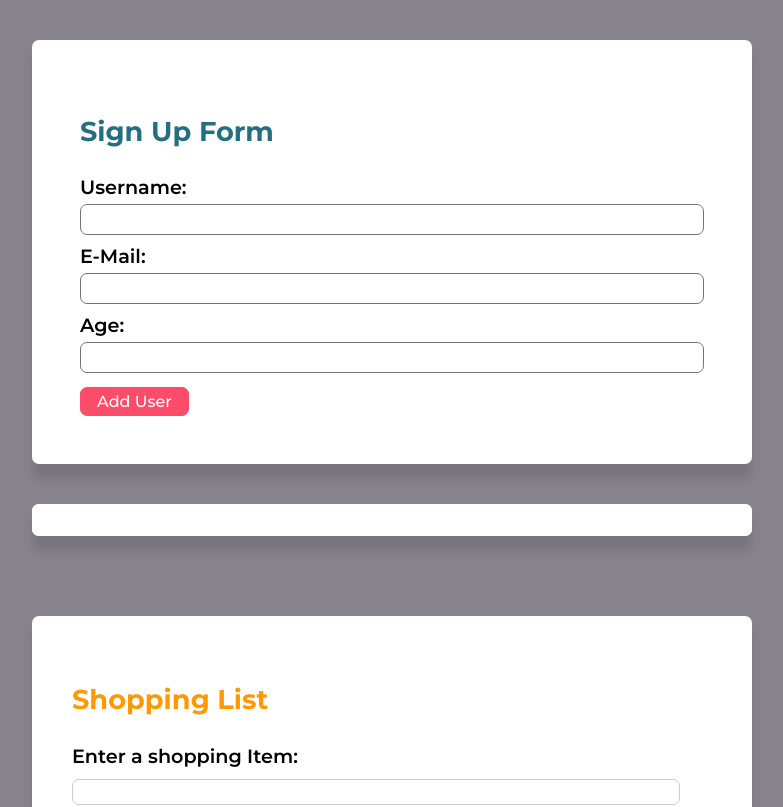
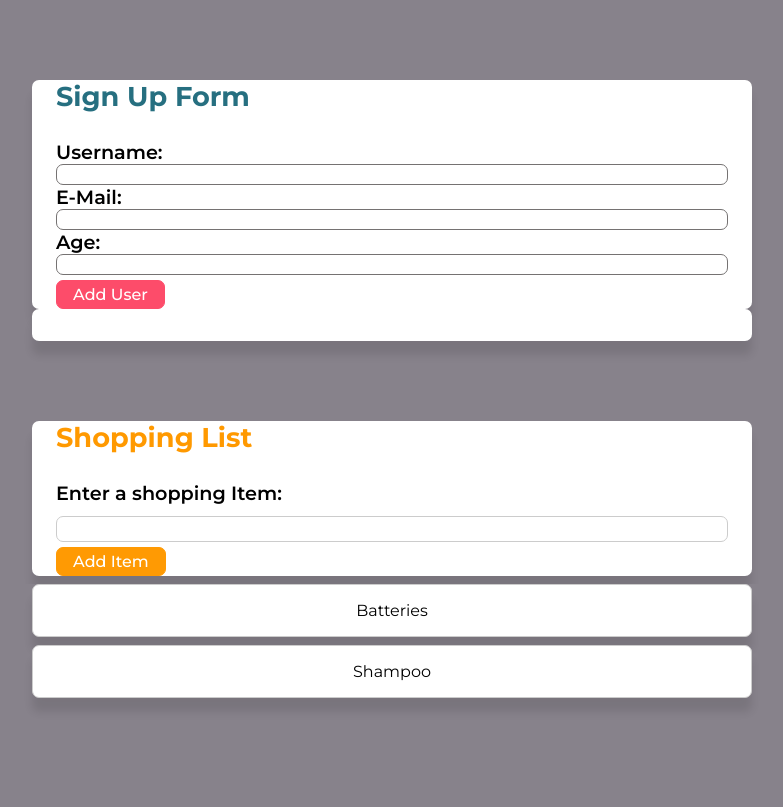
Before and after one commit to Paulina-Cz/cv-projects, a React (Create React App) app: page / in a window 1280 px wide. Shown: the top 807 px of the page, without its empty margins (248-1031 px from the left). Built offline with nearby package versions, Linux system fonts and the light colour scheme.

Commit message:
Input field layout

```diff
--- a/src/components/form-with-overlay/FormWithOverlay.js
+++ b/src/components/form-with-overlay/FormWithOverlay.js
@@ -23,7 +23,7 @@ const FormWithOverlay = () => {
   };
 
   return (
-    <>
+    <div className={styles.formWithOverlayLayout}>
       {error && (
         <ErrorOverlay
           title={error.title}
@@ -31,9 +31,9 @@ const FormWithOverlay = () => {
           onHandleError={() => setError(null)}
         />
       )}
-      <AddNewUser onAddNewUser={addNewUserHandler} setErrorHandler={setError} />
+      <AddNewUser onAddNewUser={addNewUserHandler} setErrorHandler={setError}/>
       {<ListOfUsers users={listOfUsers} />}
-    </>
+      </div>
   );
 };
 
--- a/src/components/form-with-overlay/FormWithOverlay.module.css
+++ b/src/components/form-with-overlay/FormWithOverlay.module.css
@@ -0,0 +1,3 @@
+.formWithOverlayLayout {
+    margin-top: 5rem;
+}
--- a/src/components/form-with-overlay/components/UI/Card.module.css
+++ b/src/components/form-with-overlay/components/UI/Card.module.css
@@ -1,5 +1,10 @@
 .card {
   background: white;
-  border-radius: 0.438rem;
-  box-shadow: 0 0.938rem 0.5rem rgba(0, 0, 0, 0.1);
+  border-radius: 0.4375rem;
+  box-shadow: 0 0.875rem 0.5rem rgba(0, 0, 0, 0.1);
+  margin: 0 auto;
+  max-width: 45rem;
+  padding: 0 1.5rem;
+  width: 80%;
+
 }
--- a/src/components/form-with-overlay/components/Users/AddNewUser.js
+++ b/src/components/form-with-overlay/components/Users/AddNewUser.js
@@ -90,7 +90,8 @@ const AddNewUser = (props) => {
   };
 
   return (
-    <Card className={styles.input}>
+    <Card>
+      <div className={styles.input}>
       <form className={styles.form} onSubmit={addNewUserHandler}>
         <p className={styles.entryMessage}>Sign Up Form</p>
         <RegexInput
@@ -119,6 +120,7 @@ const AddNewUser = (props) => {
         />
         <Button type="submit">Add User</Button>
       </form>
+      </div>
     </Card>
   );
 };
--- a/src/components/form-with-overlay/components/Users/AddNewUser.module.css
+++ b/src/components/form-with-overlay/components/Users/AddNewUser.module.css
@@ -1,5 +1,6 @@
 .form {
   background-color: white;
+  padding: 0;
 }
 
 .entryMessage {
@@ -10,10 +11,9 @@
 }
 
 .input {
-  margin: 2.5rem auto;
-  max-width: 45rem;
-  padding: 3rem;
-  width: 80%;
+  border: 0;
+  margin: 0;
+  padding: 0;
 }
 
 .input label {
@@ -21,7 +21,7 @@
   display: block;
   font-size: 1.2rem;
   font-weight: 600;
-  margin-bottom: 0.3rem;
+  margin-bottom: 0;
 }
 
 .input input {
@@ -32,8 +32,8 @@
   font-family: "Montserrat", sans-serif;
   font-size: 1rem;
   font-weight: 400;
-  margin-bottom: 0.6rem;
-  padding: 0.3rem;
+  margin-bottom: 0;
+  padding: 0;
   width: 100%;
 }
 
@@ -43,5 +43,5 @@
   display: block;
   font-size: 1rem;
   font-weight: 400;
-  margin: 0.5rem 0;
+  margin: 0;
 }
--- a/src/components/shopping-list/components/ShoppingItems/InputField.module.css
+++ b/src/components/shopping-list/components/ShoppingItems/InputField.module.css
@@ -1,12 +1,11 @@
 .form {
   background-color: white;
-  padding: 1rem;
-  max-width: 40rem;
+  padding: 0;
 }
 
 .formInput {
   background-color: white;
-  margin: 0.7rem 0;
+  margin: 0;
 }
 
 .formInput p {
@@ -34,7 +33,7 @@
   font-size: 1rem;
   font-weight: 400;
   line-height: 1.5rem;
-  padding: 0 0.3rem;
+  padding: 0;
 }
 
 .formInput.invalid input {
--- a/src/components/shopping-list/components/ShoppingItems/ShoppingItem.module.css
+++ b/src/components/shopping-list/components/ShoppingItems/ShoppingItem.module.css
@@ -1,11 +1,12 @@
 .shoppingItem {
   background-color: white;
-  box-shadow: 0 0.0625rem 0.5rem rgba(0, 0, 0, 0.1);
+  box-shadow: 0 0.875rem 0.5rem rgba(0, 0, 0, 0.1);
+  border: 0.063rem solid #ccc;
   border-radius: 0.4375rem;
   font-size: 1rem;
   font-weight: 400;
   margin: 0.5rem auto;
   max-width: 45rem;
-  padding: 0.5rem 1.5rem;
+  padding: 1rem 1.5rem;
   width: 80%;
 }
--- a/src/components/shopping-list/components/UI/Card.module.css
+++ b/src/components/shopping-list/components/UI/Card.module.css
@@ -1,9 +1,9 @@
 .card {
   background-color: rgb(255, 255, 255);
-  box-shadow: 0 0.9375rem 0.5rem rgba(0, 0, 0, 0.1);
   border-radius: 0.4375rem;
-  margin: 2rem auto;
+  box-shadow: 0 0.875rem 0.5rem rgba(0, 0, 0, 0.1);
+  margin: 0 auto;
   max-width: 45rem;
-  padding: 1.5rem;
+  padding: 0 1.5rem;
   width: 80%;
 }
```
